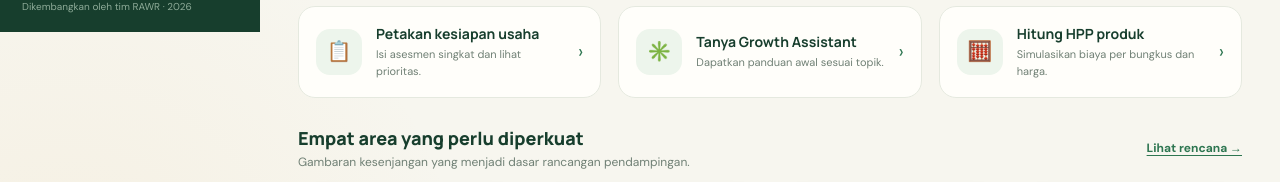
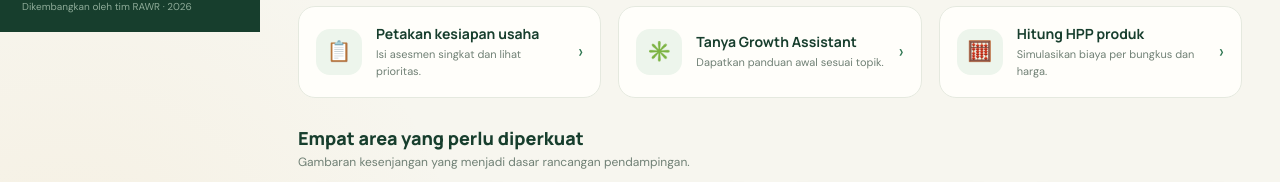
Before and after one commit to jcristin42-prog/GrowthHub-PasirWetann, a plain HTML site: page index.html in a window 1280 px wide. Shown: the part 768-950 px from the top of the page. Drawn offline with Linux system fonts and the light colour scheme.

Commit message:
Update section layout and remove button
Removed a button and adjusted the layout of the section.

```diff
--- a/index.html
+++ b/index.html
@@ -402,7 +402,7 @@ textarea:focus-visible {
           <button type="button" class="shortcut" data-go="assistant"><span class="icon-box">✳️</span><span><strong>Tanya Growth Assistant</strong><small>Dapatkan panduan awal sesuai topik.</small></span><span class="arrow">›</span></button>
           <button type="button" class="shortcut" data-go="hpp"><span class="icon-box">🧮</span><span><strong>Hitung HPP produk</strong><small>Simulasikan biaya per bungkus dan harga.</small></span><span class="arrow">›</span></button>
         </div>
-        <div class="section-row"><div><h2>Empat area yang perlu diperkuat</h2><p>Gambaran kesenjangan yang menjadi dasar rancangan pendampingan.</p></div><button type="button" class="link-btn" data-go="roadmap">Lihat rencana →</button></div>
+        <div class="section-row"><div><h2>Empat area yang perlu diperkuat</h2><p>Gambaran kesenjangan yang menjadi dasar rancangan pendampingan.</p></div></div>
         <div class="grid grid-4">
           <div class="card problem-card"><span class="problem-number">AREA 01</span><h3>Kesiapan produk</h3><p>Kemasan, identitas, dan legalitas produk masih beragam.</p></div>
           <div class="card problem-card"><span class="problem-number">AREA 02</span><h3>Kesiapan pasar</h3><p>Saluran promosi dan distribusi berbeda antar usaha.</p></div>
```
